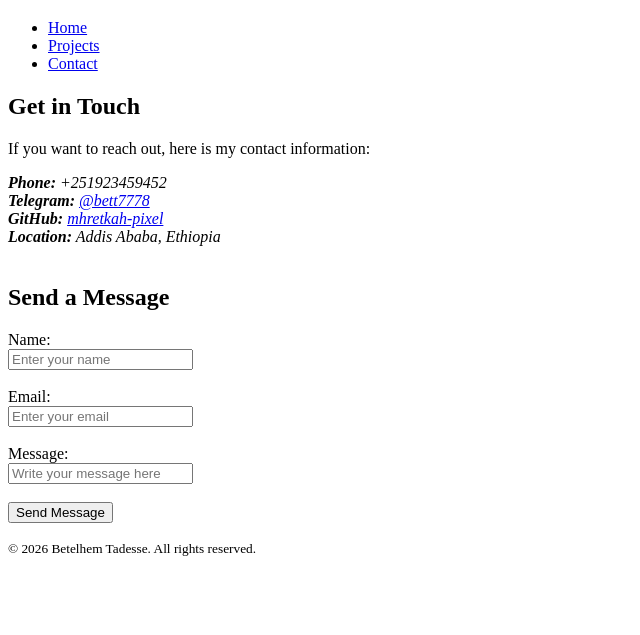
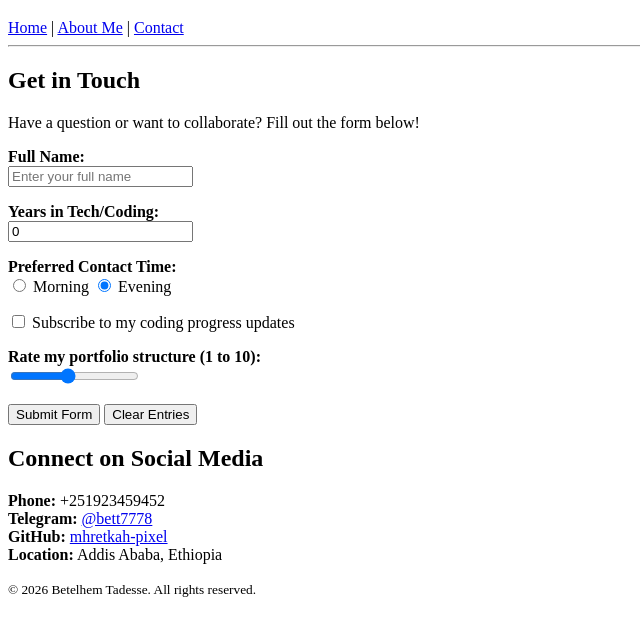
Before and after one commit to mhretkah-pixel/Portfolio, a plain HTML site: page contact.html in a window 1280 px wide. Shown: the part 61-696 px from the top of the page, without its empty margins (0-640 px from the left). Drawn offline with Linux system fonts and the light colour scheme.

Commit message:
Restructured portfolio to match sample design

```diff
--- a/contact.html
+++ b/contact.html
@@ -10,40 +10,63 @@
   <header>
     <h1>Contact Me</h1>
     <nav>
-      <ul>
-        <li><a href="index.html">Home</a></li>
-        <li><a href="projects.html">Projects</a></li>
-        <li><a href="contact.html">Contact</a></li>
-      </ul>
+      <a href="index.html">Home</a> |
+      <a href="about.html">About Me</a> |
+      <a href="contact.html">Contact</a>
     </nav>
   </header>
+
+  <hr>
 
   <main>
     <section>
       <h2>Get in Touch</h2>
-      <p>If you want to reach out, here is my contact information:</p>
+      <p>Have a question or want to collaborate? Fill out the form below!</p>
 
-      <address>
+      <form action="#" method="post">
+        <p>
+          <label for="name"><strong>Full Name:</strong></label><br>
+          <input type="text" id="name" name="name" placeholder="Enter your full name" required>
+        </p>
+
+        <p>
+          <label for="years"><strong>Years in Tech/Coding:</strong></label><br>
+          <input type="number" id="years" name="years" value="0" min="0">
+        </p>
+
+        <p>
+          <strong>Preferred Contact Time:</strong><br>
+          <input type="radio" id="morning" name="contact_time" value="morning">
+          <label for="morning">Morning</label>
+          <input type="radio" id="evening" name="contact_time" value="evening" checked>
+          <label for="evening">Evening</label>
+        </p>
+
+        <p>
+          <input type="checkbox" id="subscribe" name="subscribe" value="yes">
+          <label for="subscribe">Subscribe to my coding progress updates</label>
+        </p>
+
+        <p>
+          <label for="rating"><strong>Rate my portfolio structure (1 to 10):</strong></label><br>
+          <input type="range" id="rating" name="rating" min="1" max="10" value="5">
+        </p>
+
+        <p>
+          <input type="submit" value="Submit Form">
+          <input type="reset" value="Clear Entries">
+        </p>
+      </form>
+    </section>
+
+    <section>
+      <h2>Connect on Social Media</h2>
+      <p>
         <strong>Phone:</strong> +251923459452 <br>
         <strong>Telegram:</strong> <a href="https://t.me/bett7778" target="_blank">@bett7778</a> <br>
         <strong>GitHub:</strong> <a href="https://github.com/mhretkah-pixel" target="_blank">mhretkah-pixel</a> <br>
         <strong>Location:</strong> Addis Ababa, Ethiopia
-      </address>
-
-      <br>
-      <h2>Send a Message</h2>
-      <form action="#" method="post">
-        <label for="name">Name:</label><br>
-        <input type="text" id="name" name="name" placeholder="Enter your name" required><br><br>
-
-        <label for="email">Email:</label><br>
-        <input type="text" id="email" name="email" placeholder="Enter your email" required><br><br>
-
-        <label for="message">Message:</label><br>
-        <input type="text" id="message" name="message" placeholder="Write your message here"><br><br>
-
-        <input type="submit" value="Send Message">
-      </form>
+      </p>
     </section>
   </main>
 
```
Also changed, not shown: about.html (renamed from projects.html, +24 -9 lines), 1 other file.
